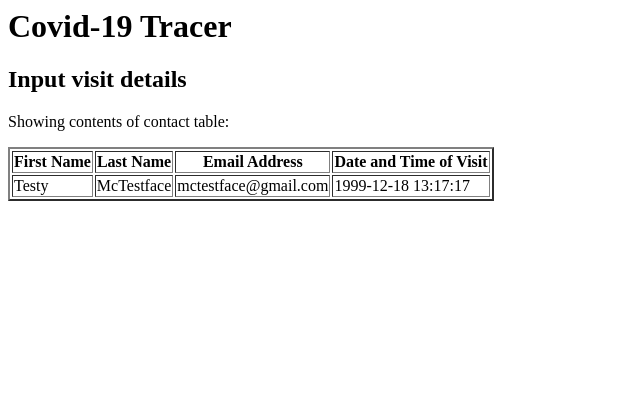
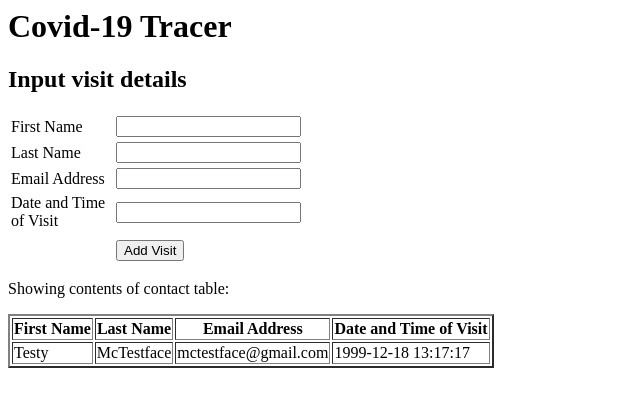
Before and after one commit to tucza792/CovidTracer, a PHP site: page / in a window 1280 px wide. Shown: the top 407 px of the page, without its empty margins (0-640 px from the left). Run offline with PHP 8.4, Linux system fonts and the light colour scheme; data comes from the database, SQL or seed files in the repository.

Commit message:
Added form for visit information along with button to submit info to the database

```diff
--- a/www/index.php
+++ b/www/index.php
@@ -9,11 +9,6 @@
 
 		<h2>Input visit details</h2>
 
-		<p>Showing contents of contact table:</p>
-
-		<table border="2">
-		<tr><th>First Name</th><th>Last Name</th><th>Email Address</th><th>Date and Time of Visit</th></tr>
-
 		<?php
 
 		 $db_host = '192.168.2.12';
@@ -22,16 +17,65 @@
 		 $db_passwd = 'insecure_db_pw';
 
 		 $pdo_dsn = "mysql:host=$db_host;dbname=$db_name";
-
 		 $pdo = new PDO($pdo_dsn, $db_user, $db_passwd);
 
-		 $q = $pdo->query("SELECT * FROM contact");
 
-		while($row = $q->fetch()) {
-		    echo "<tr><td>".$row["fname"]."</td><td>".$row["lname"]."</td><td>".$row["email"]."</td><td>".$row["time_of_visit"]."</td></tr>\n";
-		}
+		if(isset($_POST['add'])) {
+			$fname = $_POST['fname'];
+			$lname = $_POST['lname'];
+			$email = $_POST['email'];
+			$time_of_visit = $_POST['time_of_visit'];
 
+			$q = $pdo->query("INSERT INTO contact VALUES ('$fname','$lname','$email','$time_of_visit')");
+			$q->fetch();
+
+		  }
 		?>
+
+		<form method = "post" action = "<?php $_PHP_SELF ?>">
+			<table width = "400" border = "0" cellspacing = "1" cellpadding = "2">
+			<tr>
+				<td width = "100">First Name</td>
+				<td><input name = "fname" type = "text" id = "fname"></td>
+			</tr>
+			<tr>
+				<td width = "100">Last Name</td>
+				<td><input name = "lname" type = "text" id = "lname"></td>
+			</tr>
+			<tr>
+				<td width = "100">Email Address</td>
+				<td><input name = "email" type = "text" id = "email"></td>
+			</tr>
+			<tr>
+				<td width = "100">Date and Time of Visit</td>
+				<td><input name = "time_of_visit" type = "text" id = "time_of_visit"></td>
+			</tr>
+			<tr>
+				<td width = "100"> </td>
+				<td> </td>
+			</tr>
+
+			<tr>
+				<td width = "100"> </td>
+				<td>
+				<input name = "add" type = "submit" id = "add" value = "Add Visit">
+				</td>
+			</tr>
+			</table>
+        </form>
+
+		<p>Showing contents of contact table:</p>
+
+		<table border="2">
+		<tr><th>First Name</th><th>Last Name</th><th>Email Address</th><th>Date and Time of Visit</th></tr>
+
+		  <?php
+		  $q = $pdo->query("SELECT * FROM contact");
+
+		  while($row = $q->fetch()) {
+			  echo "<tr><td>".$row["fname"]."</td><td>".$row["lname"]."</td><td>".$row["email"]."</td><td>".$row["time_of_visit"]."</td></tr>\n";
+		  }
+		  ?>
 		</table>
 	</body>
 
```
